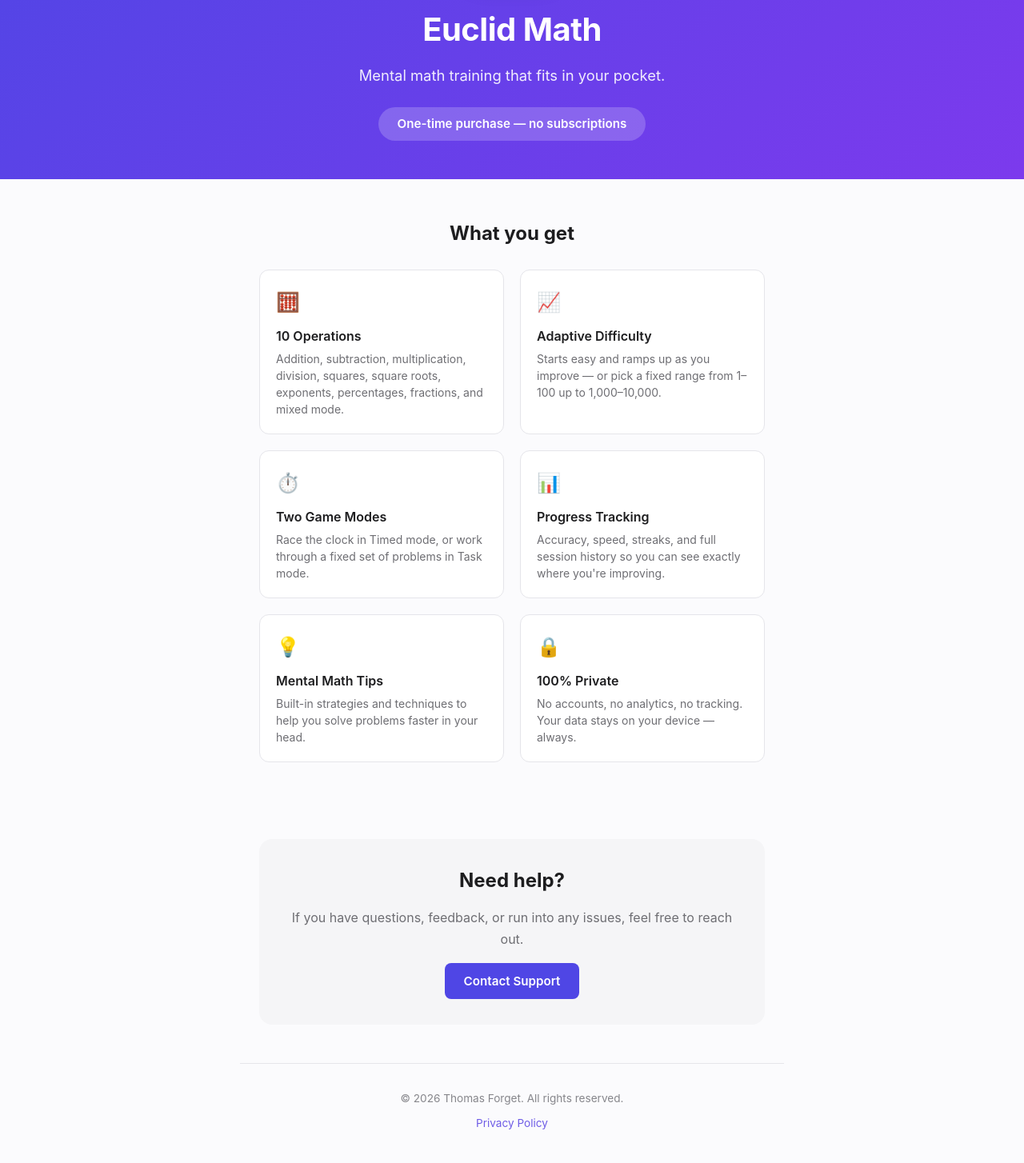
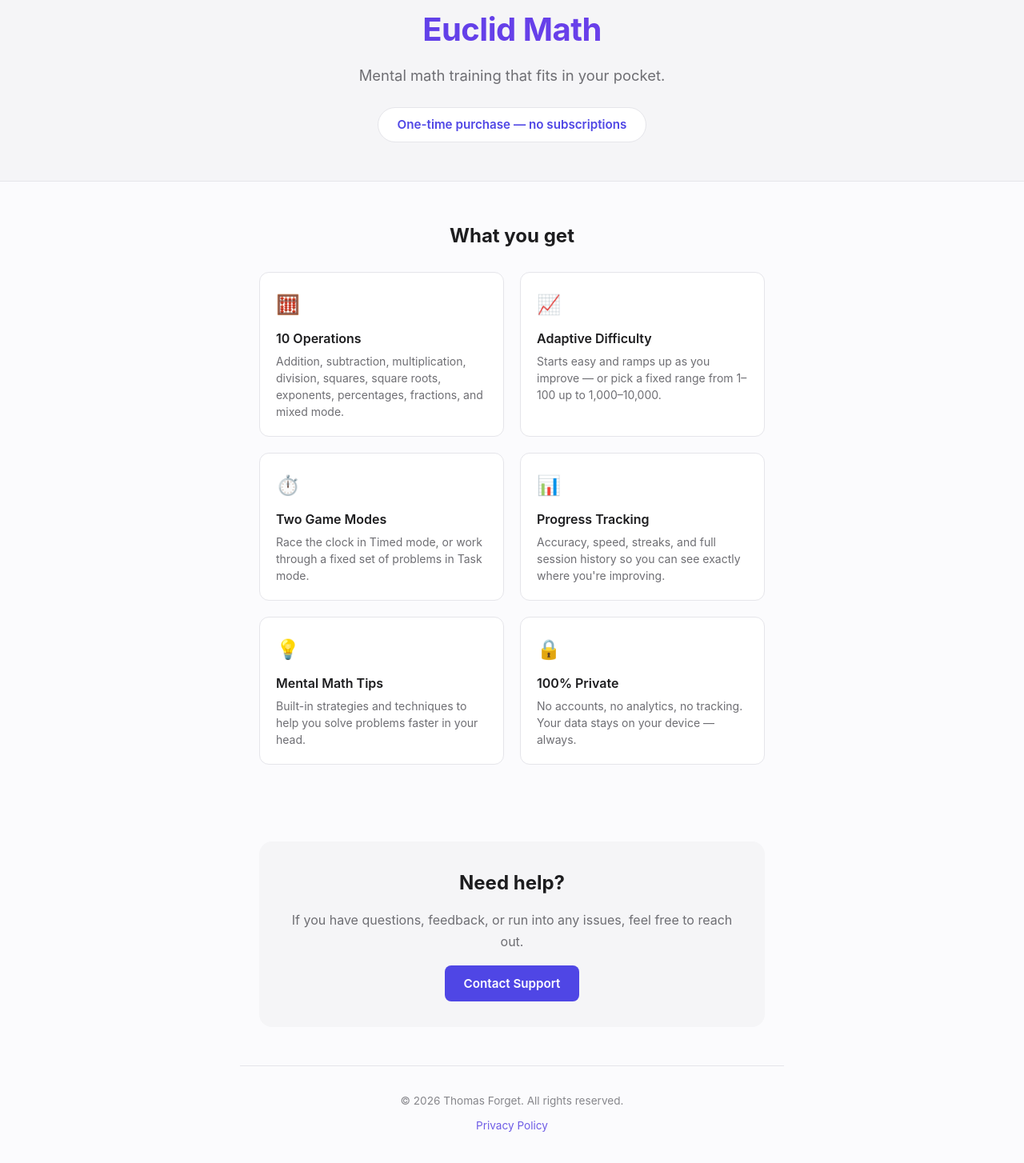
Before and after one commit to dancingpea/Euclid, a plain HTML site: page docs/index.html in a window 1280 px wide. Shown: the part 213-1667 px from the top of the page at 80% size. Drawn offline with Linux system fonts and the light colour scheme.

Commit message:
Refactor styles in index.html for improved design
Updated styles for the hero section, features, support, and footer. Changed background colors, text colors, and added new styles for better aesthetics.

```diff
--- a/docs/index.html
+++ b/docs/index.html
@@ -17,24 +17,187 @@
         .hero {
             text-align: center;
             padding: 4rem 1.5rem 3rem;
-            background: linear-gradient(135deg, #4f46e5 0%, #7c3aed 100%);
-            color: white;
+            background: #f5f5f7;
+            color: #1d1d1f;
+            border-bottom: 1px solid #e5e5ea;
         }
         .hero img {
             width: 120px;
             height: 120px;
             border-radius: 24px;
             margin-bottom: 1.5rem;
-            box-shadow: 0 8px 30px rgba(0,0,0,0.2);
+            box-shadow: 0 4px 20px rgba(79,70,229,0.25);
         }
         .hero h1 {
             font-size: 2.5rem;
             font-weight: 700;
             letter-spacing: -0.5px;
+            background: linear-gradient(135deg, #4f46e5, #7c3aed);
+            -webkit-background-clip: text;
+            -webkit-text-fill-color: transparent;
         }
         .hero .tagline {
             font-size: 1.15rem;
-            opacity: 0.9;
+            color: #6e6e73;
+            margin-top: 0.5rem;
+        }
+        .hero .price {
+            display: inline-block;
+            margin-top: 1.5rem;
+            padding: 0.5rem 1.5rem;
+            background: white;
+            border: 1px solid #e5e5ea;
+            border-radius: 50px;
+            font-weight: 600;
+            font-size: 0.95rem;
+            color: #4f46e5;
+        }
+
+        /* Sections */
+        .section {
+            max-width: 680px;
+            margin: 0 auto;
+            padding: 3rem 1.5rem;
+        }
+        .section h2 {
+            font-size: 1.5rem;
+            font-weight: 700;
+            margin-bottom: 1.5rem;
+            text-align: center;
+        }
+
+        /* Features */
+        .features {
+            display: grid;
+            grid-template-columns: 1fr 1fr;
+            gap: 1.25rem;
+        }
+        @media (max-width: 500px) {
+            .features { grid-template-columns: 1fr; }
+        }
+        .feature {
+            padding: 1.25rem;
+            background: white;
+            border-radius: 12px;
+            border: 1px solid #e5e5ea;
+        }
+        .feature .icon {
+            font-size: 1.5rem;
+            margin-bottom: 0.5rem;
+        }
+        .feature h3 {
+            font-size: 1rem;
+            font-weight: 600;
+            margin-bottom: 0.25rem;
+        }
+        .feature p {
+            font-size: 0.875rem;
+            color: #6e6e73;
+            line-height: 1.5;
+        }
+
+        /* Support */
+        .support {
+            background: #f5f5f7;
+            border-radius: 16px;
+            padding: 2rem;
+            text-align: center;
+        }
+        .support h2 { margin-bottom: 0.75rem; }
+        .support p {
+            color: #6e6e73;
+            margin-bottom: 1rem;
+        }
+        .support a.email {
+            display: inline-block;
+            padding: 0.6rem 1.5rem;
+            background: #4f46e5;
+            color: white;
+            text-decoration: none;
+            border-radius: 8px;
+            font-weight: 600;
+            font-size: 0.95rem;
+        }
+        .support a.email:hover { background: #4338ca; }
+
+        /* Footer */
+        .footer {
+            text-align: center;
+            padding: 2rem 1.5rem;
+            color: #86868b;
+            font-size: 0.85rem;
+            border-top: 1px solid #e5e5ea;
+            max-width: 680px;
+            margin: 0 auto;
+        }
+        .footer a { color: #6e5ce6; text-decoration: none; }
+        .footer a:hover { text-decoration: underline; }
+    </style>
+</head>
+<body>
+
+    <!-- Hero -->
+    <div class="hero">
+        <img src="icon.png" alt="Euclid app icon">
+        <h1>Euclid Math</h1>
+        <p class="tagline">Mental math training that fits in your pocket.</p>
+        <div class="price">One-time purchase — no subscriptions</div>
+    </div>
+
+    <!-- Features -->
+    <div class="section">
+        <h2>What you get</h2>
+        <div class="features">
+            <div class="feature">
+                <div class="icon">🧮</div>
+                <h3>10 Operations</h3>
+                <p>Addition, subtraction, multiplication, division, squares, square roots, exponents, percentages, fractions, and mixed mode.</p>
+            </div>
+            <div class="feature">
+                <div class="icon">📈</div>
+                <h3>Adaptive Difficulty</h3>
+                <p>Starts easy and ramps up as you improve — or pick a fixed range from 1–100 up to 1,000–10,000.</p>
+            </div>
+            <div class="feature">
+                <div class="icon">⏱️</div>
+                <h3>Two Game Modes</h3>
+                <p>Race the clock in Timed mode, or work through a fixed set of problems in Task mode.</p>
+            </div>
+            <div class="feature">
+                <div class="icon">📊</div>
+                <h3>Progress Tracking</h3>
+                <p>Accuracy, speed, streaks, and full session history so you can see exactly where you're improving.</p>
+            </div>
+            <div class="feature">
+                <div class="icon">💡</div>
+                <h3>Mental Math Tips</h3>
+                <p>Built-in strategies and techniques to help you solve problems faster in your head.</p>
+            </div>
+            <div class="feature">
+                <div class="icon">🔒</div>
+                <h3>100% Private</h3>
+                <p>No accounts, no analytics, no tracking. Your data stays on your device — always.</p>
+            </div>
+        </div>
+    </div>
+
+    <!-- Support -->
+    <div class="section">
+        <div class="support">
+            <h2>Need help?</h2>
+            <p>If you have questions, feedback, or run into any issues, feel free to reach out.</p>
+            <a class="email" href="mailto:thomasforget@live.fr">Contact Support</a>
+        </div>
+    </div>
+
+    <!-- Footer -->
+    <div class="footer">
+        <p>&copy; 2026 Thomas Forget. All rights reserved.</p>
+        <p style="margin-top: 0.5rem;"><a href="privacy.html">Privacy Policy</a></p>
+    </div>
+
+</body>
+</html>            opacity: 0.9;
             margin-top: 0.5rem;
         }
         .hero .price {
```
